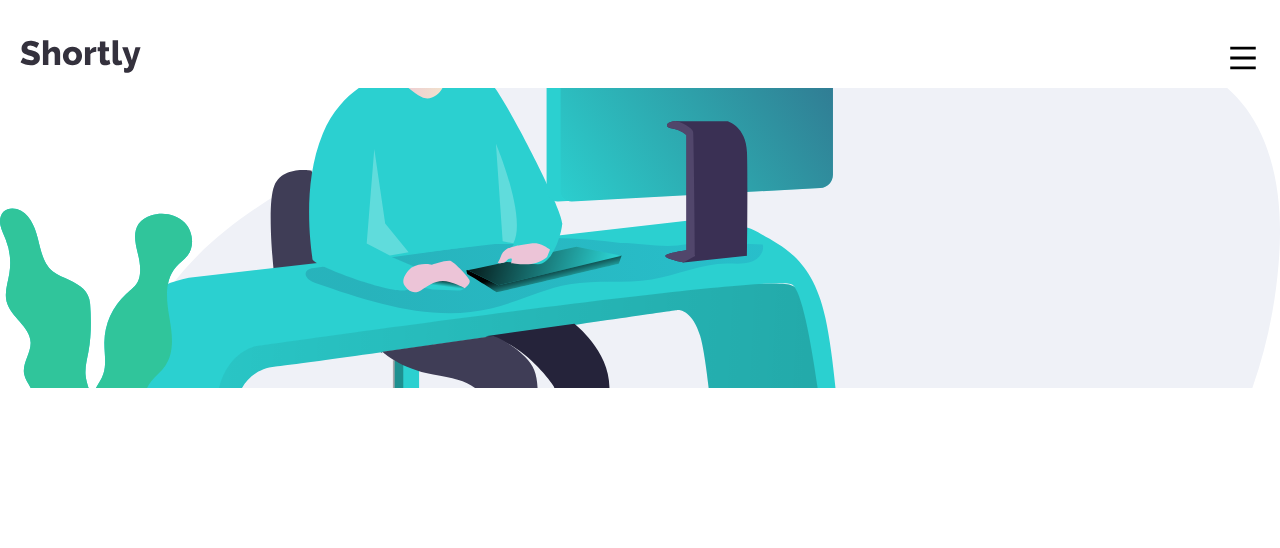
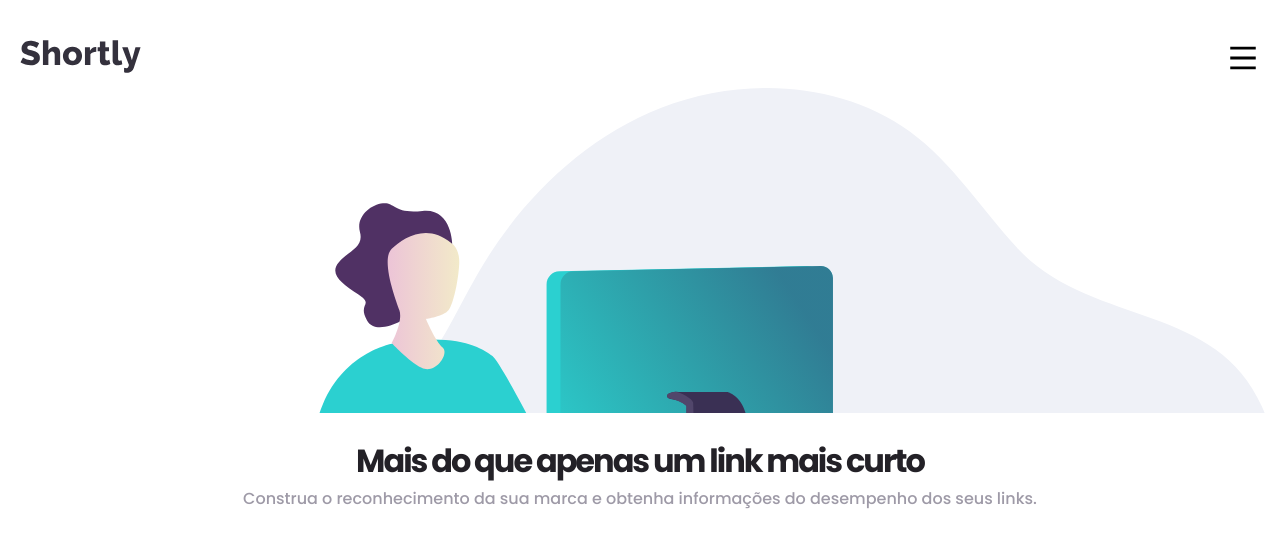
Before and after one commit to Salv-Dev/shortly, a React (Create React App) app: page / in a window 1280 px wide. Shown: the top 548 px of the page. Built offline with nearby package versions, Linux system fonts and the light colour scheme.

Commit message:
estiliza o banner e adiciona uma cor nova no tema

```diff
--- a/src/components/molecules/Banner/index.tsx
+++ b/src/components/molecules/Banner/index.tsx
@@ -1,9 +1,13 @@
-import { Container } from './styles';
+import { Container, Bg, TextWrapper, Title, Desc } from './styles';
 
 const Banner: React.FC = () => {
   return (
       <Container>
-
+        <Bg />
+        <TextWrapper>
+            <Title>Mais do que apenas um link mais curto</Title>
+            <Desc>Construa o reconhecimento da sua marca e obtenha informações do desempenho dos seus links.</Desc>
+        </TextWrapper>
       </Container>
   );
 }
--- a/src/components/molecules/Banner/styles.ts
+++ b/src/components/molecules/Banner/styles.ts
@@ -1,8 +1,33 @@
 import styled from 'styled-components';
 
-export const Container  = styled.section`
+export const Container  = styled.section``;
+
+export const Bg = styled.div`
     background: url('/images/illustration-working.svg') no-repeat;
     background-size: cover;
-    background-position: left;
-    min-height: 300px;
+    background-position: -25% 0%;
+    min-height: 325px;
 `;
+
+export const TextWrapper = styled.div`
+    display: flex;
+    flex-direction: column;
+    margin-top: 30px;
+    padding: 0 20px;
+`;
+
+export const Title = styled.h1`
+    font-size: 2rem;
+    font-weight: bold;
+    text-align: center;
+    letter-spacing: -2px;
+    line-height: 2.2rem;
+    color: ${props => props.theme.palette.primary.light.main};
+    margin-bottom: 10px;
+`;
+
+export const Desc = styled.p`
+    color: ${props => props.theme.palette.primary.light.text};
+    text-align: center;
+    line-height: 1.4rem;
+`;
--- a/src/helpers/styled.d.ts
+++ b/src/helpers/styled.d.ts
@@ -22,7 +22,8 @@ declare module 'styled-components' {
             common: {
                 black: string,
                 white: string,
-                red: string
+                red: string,
+                violet: string
             }
             primary: IPalette
         }
--- a/src/helpers/theme.ts
+++ b/src/helpers/theme.ts
@@ -6,11 +6,12 @@ export const defaultTheme:DefaultTheme = {
         common: {
             black: '#1f1f1f',
             white: '#ffffff',
-            red: '#d93f3f'
+            red: '#d93f3f',
+            violet: '#3b3054'
         },
         primary: {
             light: {
-                main: '#b30543',
+                main: '#232127',
                 text: '#9e9aa7',
                 accent: '#2acfcf',
                 background: '#bfbfbf'
@@ -19,7 +20,7 @@ export const defaultTheme:DefaultTheme = {
                 main: '#ffffff',
                 text: '#bfbfbf',
                 accent: '#2acfcf',
-                background: '#b30543'
+                background: '#232127'
             }
         }
     }
```
